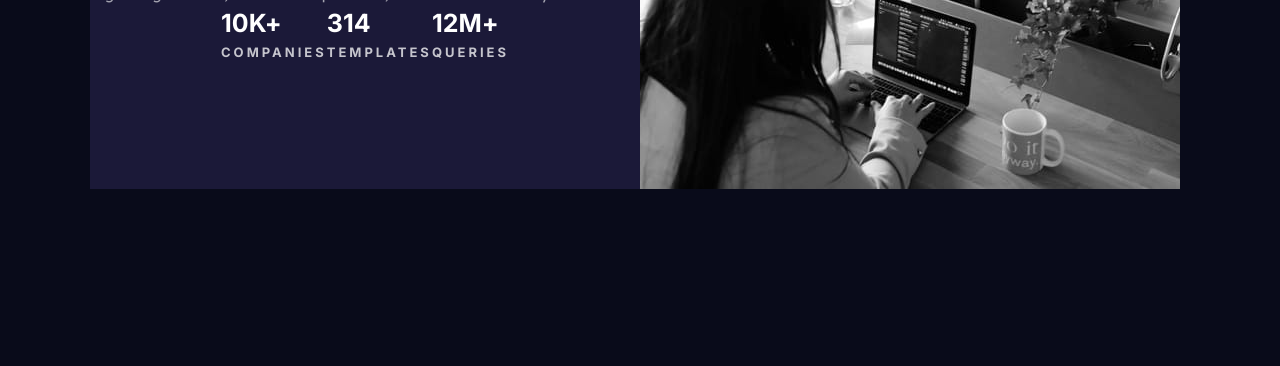
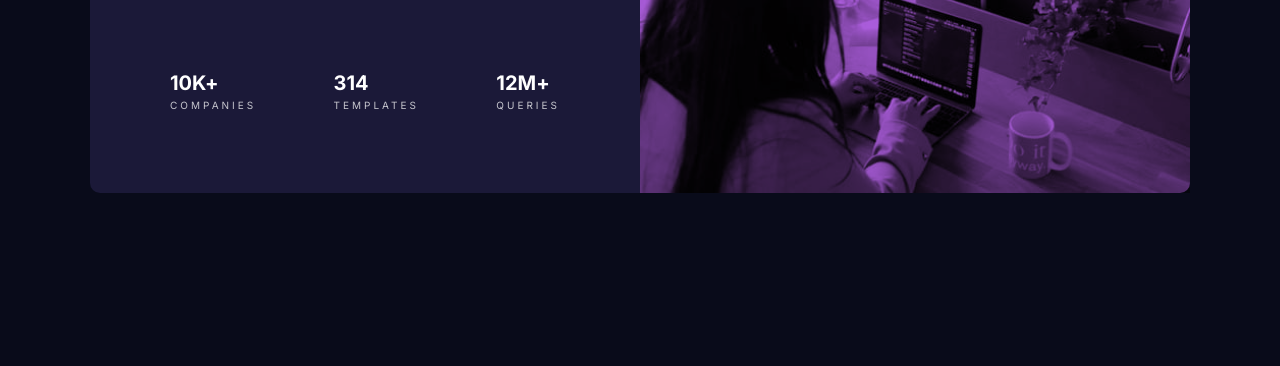
Before and after one commit to birkaany/FrontendMentor, a plain HTML site: page stats-preview-card-component-main/index.html in a window 1280 px wide. Shown: the part 434-800 px from the top of the page. Drawn offline with Linux system fonts and the light colour scheme.

Commit message:
project done

```diff
--- a/stats-preview-card-component-main/index.html
+++ b/stats-preview-card-component-main/index.html
@@ -37,6 +37,8 @@
         <img
           src="/images/image-header-desktop.jpg"
           alt="people working at the office"
+          width="300"
+          height="200"
         />
       </picture>
     </main>
--- a/stats-preview-card-component-main/style.css
+++ b/stats-preview-card-component-main/style.css
@@ -60,13 +60,6 @@ a:not([class]) {
   text-decoration-skip-ink: auto;
 }
 
-/* Make images easier to work with */
-img,
-picture {
-  max-width: 100%;
-  display: block;
-}
-
 /* Inherit fonts for inputs and buttons */
 input,
 button,
@@ -100,22 +93,27 @@ body {
 }
 
 .container {
+  display: flex;
+  flex-direction: row;
   max-width: 110rem;
-  display: flex;
+  border-radius: 0.5rem;
+  margin: 2rem;
 }
 
 .container .text-content,
 .container .visual-content {
-  flex: 1;
+  flex: 50%;
 }
 
 .text-content {
   background-color: var(--darkBlue);
   display: flex;
   flex-direction: column;
-  justify-content: center;
+  justify-content: space-between;
   align-items: center;
   color: var(--white);
+  padding: 8rem;
+  border-radius: 1rem 0 0 1rem;
 }
 
 .text-content h1 {
@@ -131,17 +129,57 @@ body {
 .text-content .stats {
   display: flex;
   justify-content: space-between;
+  width: 100%;
+  margin-top: 5rem;
 }
 
 .text-content .stats li {
-  font-size: 2.5rem;
+  font-size: 2rem;
   font-weight: 700;
   font-family: "Inter", sans-serif;
   text-transform: uppercase;
 }
 .text-content .stats li span {
-  font-size: 1.3rem;
+  font-size: 1rem;
+  font-weight: 400;
   letter-spacing: 0.3rem;
   display: block;
   color: hsla(0, 0%, 100%, 0.75);
 }
+picture {
+  position: relative;
+  background-color: var(--softViolet);
+  border-radius: 0 1rem 1rem 0;
+}
+
+.visual-content img {
+  width: 100%;
+  height: 100%;
+  object-fit: cover;
+  mix-blend-mode: multiply;
+  display: block;
+}
+
+@media only screen and (max-width: 375px) {
+  .container {
+    flex-direction: column-reverse;
+  }
+  picture {
+    border-radius: 1rem 1rem 0 0;
+  }
+  .text-content {
+    padding: 3rem;
+    text-align: center;
+  }
+
+  .text-content h1 {
+    font-size: 2.8rem;
+    margin-bottom: 1rem;
+  }
+  .text-content .stats {
+    flex-direction: column;
+  }
+  .text-content .stats li {
+    margin-bottom: 2rem;
+  }
+}
```
